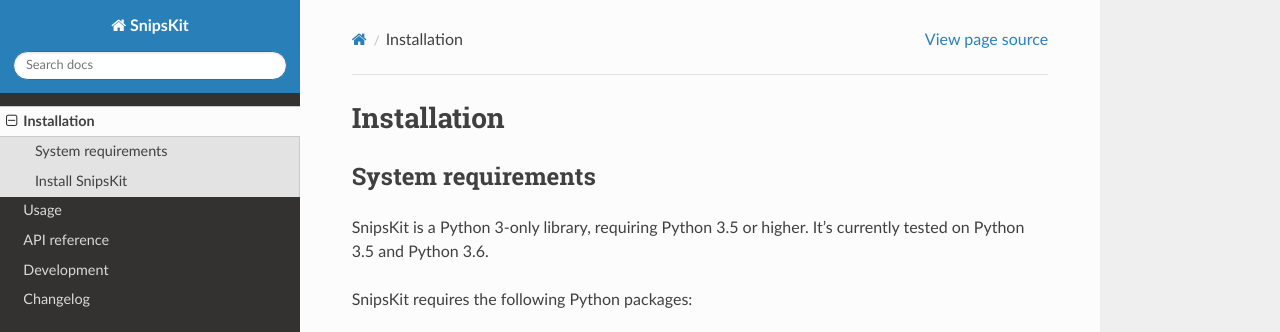
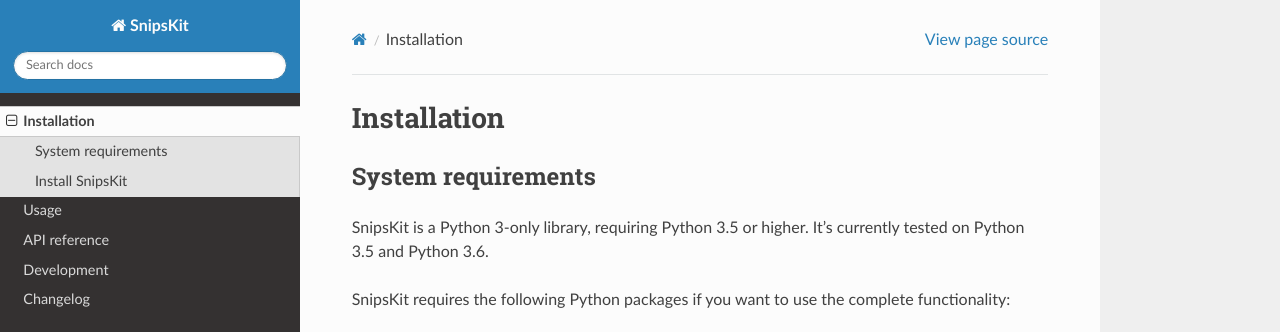
Before and after one commit to koenvervloesem/snipskit, a Sphinx documentation site: the page built from docs/source/installation.rst, in a window 1280 px wide and 1143 px high, cut to the strip 0-332 px from the top of the window. Built offline with Sphinx 7.4.7 and the Read the Docs theme 2.0.0, drawn with Linux system fonts in a browser that asks for light colours.

Commit message:
Docs: Update installation part

```diff
--- a/docs/source/installation.rst
+++ b/docs/source/installation.rst
@@ -10,7 +10,7 @@
    :start-after: inclusion-marker-start-requirements
    :end-before: inclusion-marker-end-requirements
 
-SnipsKit requires the following Python packages:
+SnipsKit requires the following Python packages if you want to use the complete functionality:
 
 .. literalinclude:: ../../requirements/install.txt
 
```
